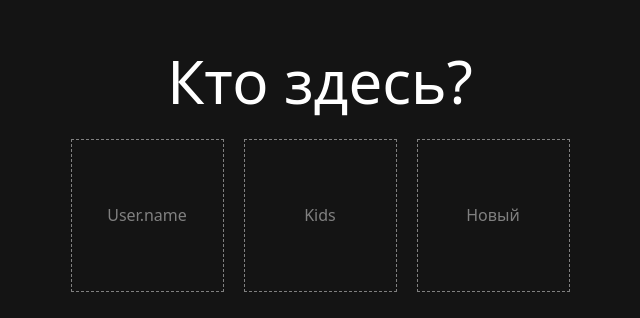
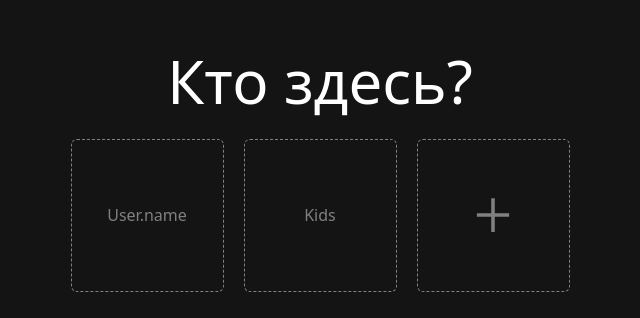
Before and after one commit to mamasha59/clonenetflix, a React (Create React App) app: page / in a window 1280 px wide. Shown: the part 170-488 px from the top of the page, without its empty margins (320-960 px from the left). Built offline with nearby package versions, Linux system fonts and the light colour scheme.

Commit message:
made user popup

```diff
--- a/public/index.html
+++ b/public/index.html
@@ -6,38 +6,15 @@
     <meta name="viewport" content="width=device-width, initial-scale=1" />
     <meta name="theme-color" content="#000000" />
     <meta
-      name="description"
-      content="Web site created using create-react-app"
+      name="just for practise"
+      content="netflix clone"
     />
     <link rel="apple-touch-icon" href="%PUBLIC_URL%/logo192.png" />
-    <!--
-      manifest.json provides metadata used when your web app is installed on a
-      user's mobile device or desktop. See https://developers.google.com/web/fundamentals/web-app-manifest/
-    -->
     <link rel="manifest" href="%PUBLIC_URL%/manifest.json" />
-    <!--
-      Notice the use of %PUBLIC_URL% in the tags above.
-      It will be replaced with the URL of the `public` folder during the build.
-      Only files inside the `public` folder can be referenced from the HTML.
-
-      Unlike "/favicon.ico" or "favicon.ico", "%PUBLIC_URL%/favicon.ico" will
-      work correctly both with client-side routing and a non-root public URL.
-      Learn how to configure a non-root public URL by running `npm run build`.
-    -->
-    <title>React App</title>
+    <title>Clone by Alesha</title>
   </head>
   <body>
     <noscript>You need to enable JavaScript to run this app.</noscript>
     <div id="root"></div>
-    <!--
-      This HTML file is a template.
-      If you open it directly in the browser, you will see an empty page.
-
-      You can add webfonts, meta tags, or analytics to this file.
-      The build step will place the bundled scripts into the <body> tag.
-
-      To begin the development, run `npm start` or `yarn start`.
-      To create a production bundle, use `npm run build` or `yarn build`.
-    -->
   </body>
 </html>
--- a/src/components/Header/Header.js
+++ b/src/components/Header/Header.js
@@ -1,11 +1,16 @@
 import React from 'react'
 
 import { AiOutlineSearch,AiOutlineUser } from 'react-icons/ai';
-import { IoIosNotificationsOutline } from 'react-icons/io';
+import { IoIosNotificationsOutline,IoMdArrowDropdown } from 'react-icons/io';
+import { FaPencilAlt } from 'react-icons/fa';
+import { CgUserlane} from 'react-icons/cg';
+import { BiUserPin,BiSupport } from 'react-icons/bi';
+
 import { Link } from 'react-router-dom';
 
 export default function Header() {
   const [show,setShow] = React.useState(false);
+  const [popup,setPopup] = React.useState(false);
 
   const changeVis = () =>{
     if(window.scrollY > 0){
@@ -39,8 +44,21 @@ export default function Header() {
           <li className='ml-6 cursor-pointer'><AiOutlineSearch className='text-2xl'/></li>
           <li className='ml-6 cursor-pointer'>Kids</li>
           <li className='ml-6 cursor-pointer'><IoIosNotificationsOutline className='text-2xl'/></li>
-          <li className='ml-6 cursor-pointer'><Link to={"/"}><AiOutlineUser className='text-2xl'/></Link></li>
+          <li onMouseEnter={()=>{setPopup(true)}} onMouseLeave={()=>{setPopup(false)}} className='ml-6 cursor-pointer flex group items-center justify-center'>
+            <Link to={"/"}><AiOutlineUser className='text-2xl'/></Link>
+            <IoMdArrowDropdown className='group-hover:rotate-180 transition-all'/>
+          </li>
         </ul>
+        <div onMouseEnter={()=>{setPopup(true)}} onMouseLeave={()=>{setPopup(false)}} className={`${popup ? 'visible' : 'invisible'} absolute right-[3%] top-[100%] bg-default mt-1 justify-between`}>
+          <ul className='relative py-6 px-3'>
+            <IoMdArrowDropdown className='absolute top-[-30px] right-[15px] text-3xl rotate-180'/>
+            <li className='flex items-center text-base cursor-pointer py-2'><FaPencilAlt className='mr-2'/><span className='border-b border-transparent hover:border-[#fff]'>Управление профилями</span></li>
+            <li className='flex items-center text-base cursor-pointer py-2'><BiUserPin className='mr-2'/><span className='border-b border-transparent hover:border-[#fff]'>Перенос профиля</span></li>
+            <li className='flex items-center text-base cursor-pointer py-2'><CgUserlane className='mr-2'/><span className='border-b border-transparent hover:border-[#fff]'>Аккаунт</span></li>
+            <li className='flex items-center text-base cursor-pointer py-2'><BiSupport className='mr-2'/><span className='border-b border-transparent hover:border-[#fff]'>Центр поддержки</span></li>
+          </ul>
+          <button className='py-3 text-center mx-0 my-auto w-full border-t-2 border-[#fff] group'><span className='group-hover:border-b hover:border-[#fff]'>Выйти из Netflix</span> </button>
+        </div>
     </nav>
   )
 }
--- a/src/components/ItemMovie/ItemMovie.js
+++ b/src/components/ItemMovie/ItemMovie.js
@@ -1,7 +1,7 @@
 import React from 'react'
 
 export default function ItemMovie({movie,index,title}) {
-  console.log(title)
+
   return (
     <>
     {title === "Trends" && <p className='text-[140px] mr-[-2px]'>{index + 1}</p>}
--- a/src/components/User/User.js
+++ b/src/components/User/User.js
@@ -1,17 +1,18 @@
 import React from 'react'
 import { Link } from 'react-router-dom'
+import { AiOutlinePlus } from 'react-icons/ai';
 
 export default function User() {
   return (
     <section className='bg-default h-[100vh] text-[grey] flex items-center justify-center flex-col'>
     <h2 className='text-6xl text-[#fff]'>Кто здесь?</h2>
     <div className='flex my-7'>
-        <button className='w-[153px] h-[153px] border-dashed border-[grey] border mr-5'>User.name</button>
-        <button className='w-[153px] h-[153px] border-dashed border-[grey] border mr-5'>Kids</button>
-        <button className='w-[153px] h-[153px] border-dashed border-[grey] border'>Новый</button>
+        <button className='mr-5 buttonUserScreen'>User.name</button>
+        <button className='mr-5 buttonUserScreen'>Kids</button>
+        <button className='buttonUserScreen'><AiOutlinePlus className='text-5xl'/></button>
     </div>
-    <button className='border-solid border-[grey] border px-6 py-2 mb-5 text-xl'>Управление профилями</button>
-    <Link to={"movie"}>Back</Link>
+    <button className='border-solid border-[grey] border px-6 py-2 mb-5 text-xl hover:text-[#fff] hover:border-[#fff]'>Управление профилями</button>
+    <Link to={"movie"} className="hover:text-[red]">Back</Link>
     </section>
   )
 }
--- a/src/index.css
+++ b/src/index.css
@@ -6,4 +6,9 @@
     .hover {
         @apply hover:opacity-70 transition-all cursor-pointer
     }
+    .buttonUserScreen {
+        @apply w-[153px] h-[153px] border-dashed border-[grey] border
+        hover:border-solid hover:border-4 hover:border-[#fff]
+        flex items-center justify-center rounded-md
+    }
   }
```
Also changed, not shown: 1 other file (tests, documents, lock files or other folders).
